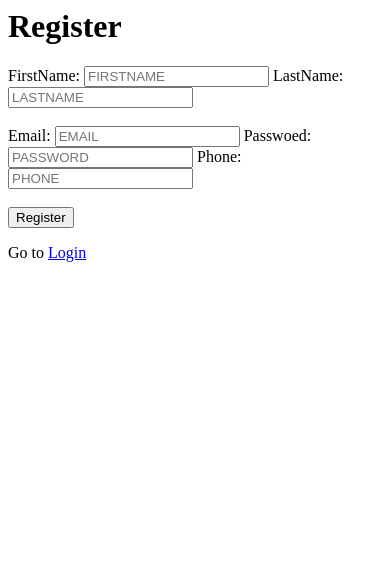
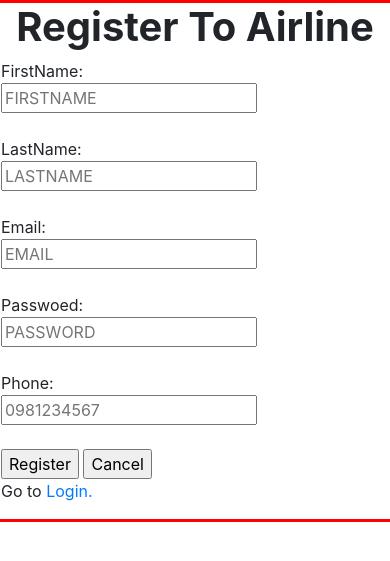
Before and after one commit to godsnew2542/WebPeo_project, a PHP site: page /register.php in a window 390 px wide. Shown: the top 561 px of the page. Run offline with PHP 8.4, Linux system fonts and the light colour scheme.

Commit message:
แก้ไขนิดหน่อย

```diff
--- a/db.php
+++ b/db.php
@@ -1,5 +1,4 @@
 <?php
-
     $con=mysqli_connect('localhost','root','','airplane');
 
     if(!$con)
--- a/infomation.php
+++ b/infomation.php
@@ -1,6 +1,7 @@
 <html>
     <h1>Infomation</h1>
     <?php
+
     session_start();
 
  if(isset($_SESSION['User']))
@@ -10,7 +11,7 @@
  }
  else
  {
-     header("location:index.php");
+     header("location:login.php");
  }
  ?>
 
--- a/login2.php
+++ b/login2.php
@@ -10,7 +10,6 @@ if (isset($_POST['Login'])) {
 	} else {
 		$query = "select * from users where email='" . $_POST['email'] . "' and password='" . $_POST['pass'] . "'";
 		$result = mysqli_query($con, $query);
-
 		if (mysqli_fetch_assoc($result)) {
 			$_SESSION['User'] = $_POST['email'];
 			header("location:infomation.php");
@@ -24,5 +23,4 @@ if (isset($_POST['Login'])) {
 } else {
 	echo 'Not Working Now Guys';
 }
-
 ?>
--- a/register.php
+++ b/register.php
@@ -1,5 +1,32 @@
-<html>
+<!DOCTYPE html>
+<html lang="en">
 
+<head>
+    <meta charset="UTF-8">
+    <meta name="viewport" content="width=device-width, initial-scale=1.0">
+    <meta http-equiv="X-UA-Compatible" content="ie=edge">
+    <title>Register</title>
+    <link rel="stylesheet" href="https://stackpath.bootstrapcdn.com/bootstrap/4.3.1/css/bootstrap.min.css" integrity="sha384-ggOyR0iXCbMQv3Xipma34MD+dH/1fQ784/j6cY/iJTQUOhcWr7x9JvoRxT2MZw1T" crossorigin="anonymous">
+    <style>
+        .item {
+            border: 1px solid red;
+        }
+
+        .pull-left {
+            float: left;
+        }
+
+        .pull-right {
+            float: right;
+        }
+
+        .text-center {
+            text-align: center;
+        }
+    </style>
+</head>
+
+<body>
     <?php
     require('db.php');
     if (isset($_REQUEST['FName'])) {
@@ -33,21 +60,33 @@ if (isset($_REQUEST['FName'])) {
     }
 } else {
     ?>
-    <div class="form">
-        <h1>Register</h1>
         <form name="registration" action="" method="post">
+            <div class="row">
+                <div class="col-md-4 item"> </div>
+                <div class="col-md-4 item">
+                    <h1 class="text-center"> <b>Register To Airline</b> </h1>
                     <?php
                     $connect = mysqli_connect("localhost", "root", "", "airplane");
                     ?>
-            FirstName: <input name="FName" type="text" placeholder="FIRSTNAME" required>
-            LastName: <input name="LName" type="text" placeholder="LASTNAME" required> <br> <br>
-            Email: <input name="email" type="email" placeholder="EMAIL" required>
-            Passwoed: <input name="pass" type="password" placeholder="PASSWORD" required>
-            Phone: <input name="phone" type="text" placeholder="PHONE" required> <br> <br>
+                    FirstName: <br>
+                    <input name="FName" type="text" placeholder="FIRSTNAME" required> <br> <br>
+                    LastName: <br>
+                    <input name="LName" type="text" placeholder="LASTNAME" required> <br> <br>
+                    Email: <br>
+                    <input name="email" type="email" placeholder="EMAIL" required> <br> <br>
+                    Passwoed: <br>
+                    <input name="pass" type="password" placeholder="PASSWORD" required> <br> <br>
+                    Phone: <br>
+                    <input name="phone" type="text" placeholder="0981234567" required pattern="(\d{10})"> <br> <br>
                     <input type="submit" name="submit" value="Register">
+                    <input type="reset" value="Cancel">
+                    <p>Go to <a href='login.php'>Login.</a></p>
+                </div>
+                <div class="col-md-4 item"> </div>
+            </div>
         </form>
-        <p>Go to <a href='login.php'>Login</a></p>
-    </div>
+
     <?php } ?>
+</body>
 
 </html>
```
Also changed, not shown: auth.php (added, +7 -0 lines), login.php (+45 -8 lines), Logout.PHP (line endings or trailing spaces), users.sql (line endings or trailing spaces). Lines whose indentation alone changed are shown as unchanged.
